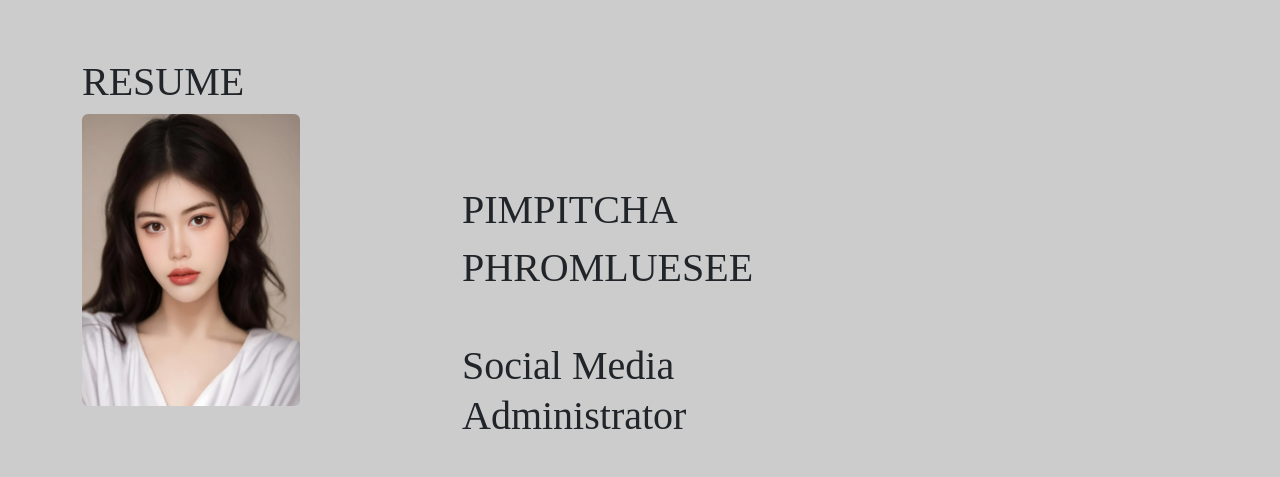
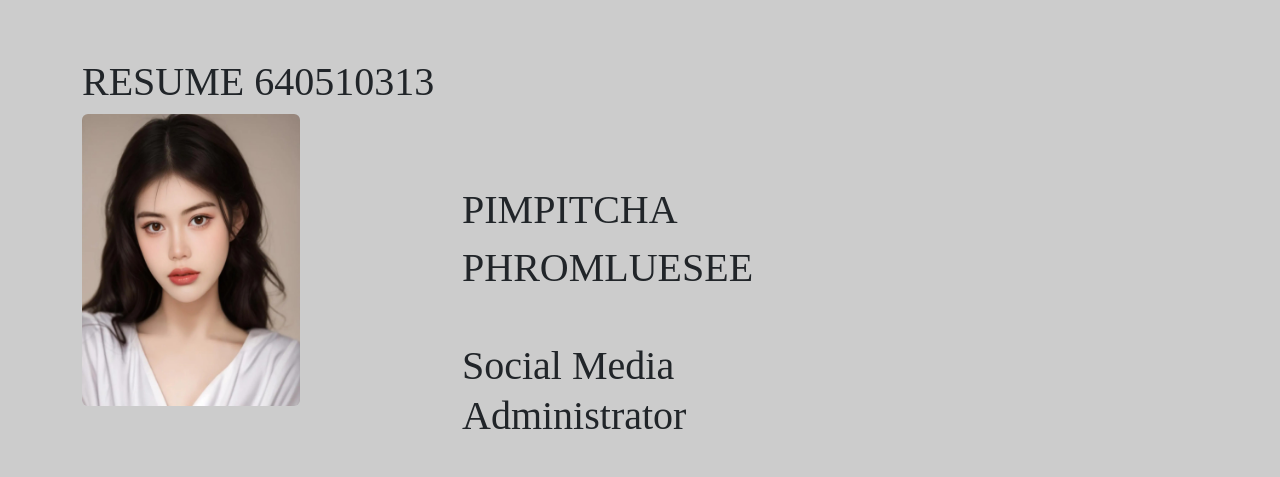
Before and after one commit to Pampipe/resume1, a plain HTML site: page index.html in a window 1280 px wide. Shown: the top 477 px of the page. Drawn offline with nearby package versions, Linux system fonts and the light colour scheme.

Commit message:
version1

```diff
--- a/index.html
+++ b/index.html
@@ -23,7 +23,8 @@
             <div class="col-md-4">
               <p> </p>
               <br>
-              <h1> <span style="font-family: OCR A;">RESUME</span></h1>
+              <h1> <span style="font-family: OCR A;">RESUME 640510313<br>
+                </span></h1>
               <h3><img alt="1" src="images/01.jpg" class="rounded" style="width: 218px; height: 292px;"></h3>
               <h1> </h1>
               <p> </p>
```
Also changed, not shown: 1 other file.
